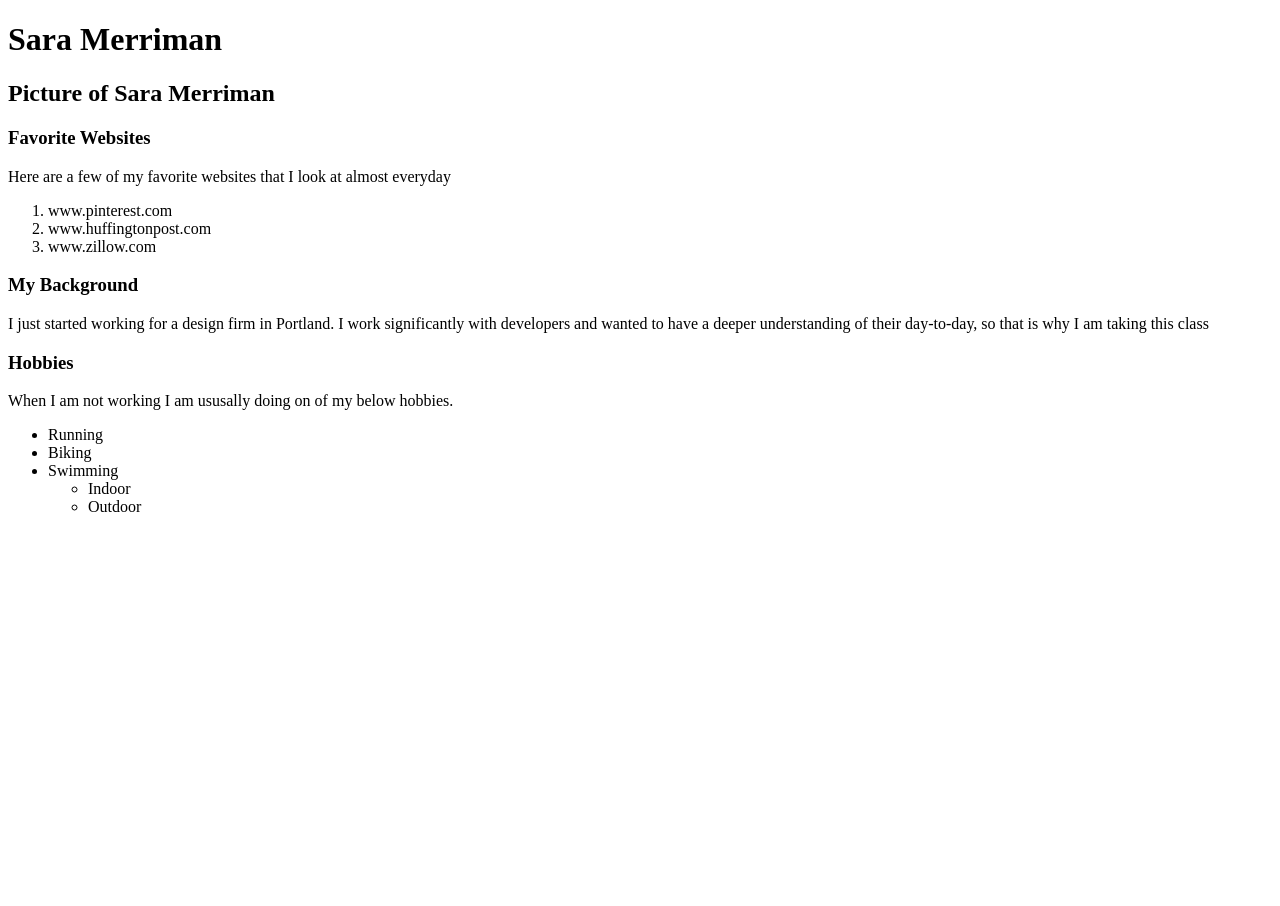
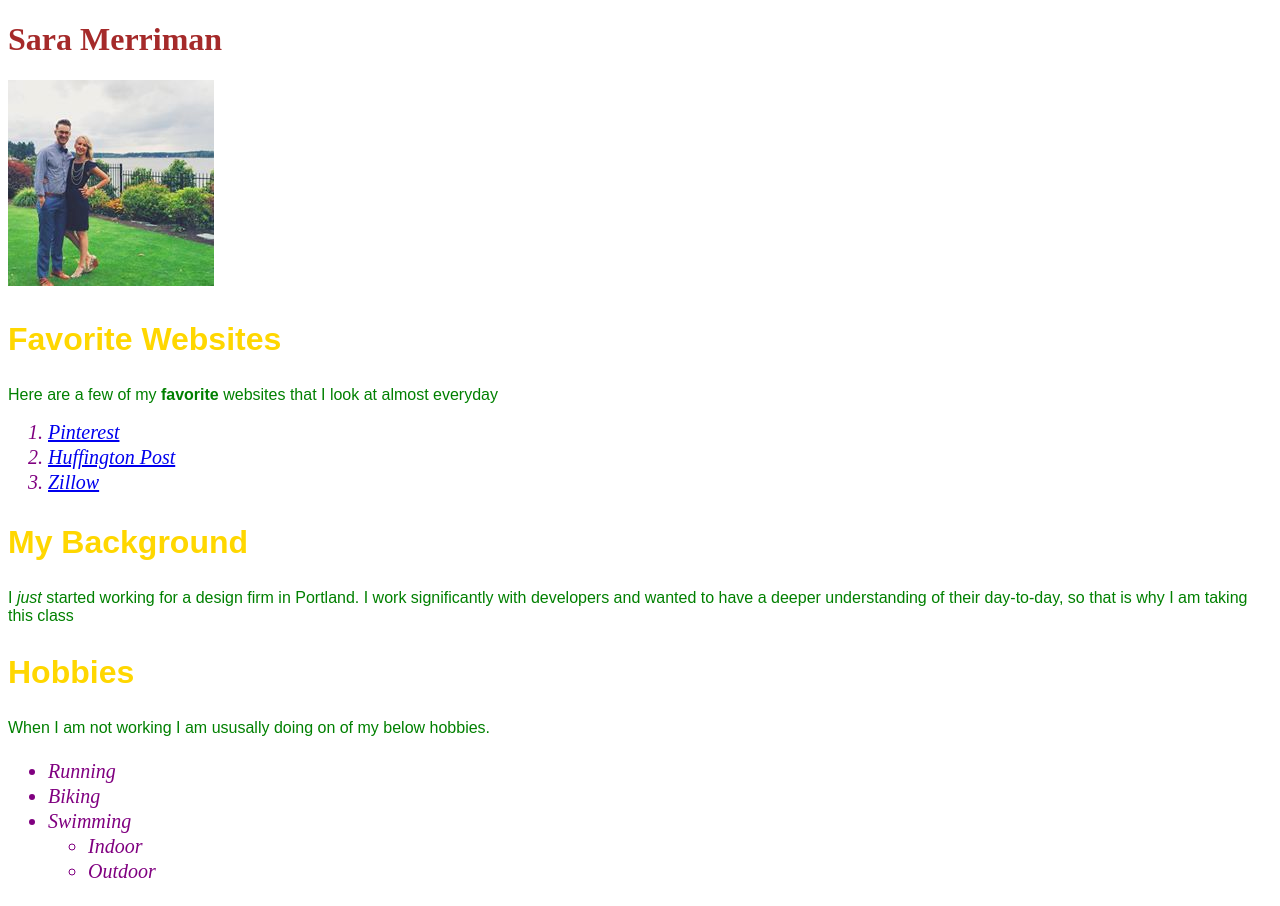
Before and after one commit to SaraMerriman/firstcodereview, a plain HTML site: page Sara Merriman.html in a window 1280 px wide. Before the commit the page ends 800 px from the top, so only its background shows below. Drawn offline with Linux system fonts and the light colour scheme.

Commit message:
Add CSS formating

```diff
--- /dev/null
+++ b/CSS/styles.css
@@ -0,0 +1,27 @@
+h1 {
+  color:brown;
+}
+h2 {
+  font-style:italic;
+}
+p {
+  font-family: arial;
+  color: green;
+}
+ul {
+  font-size: 22px;
+  line-height: 30px;
+  color: purple;
+}
+li {
+  font-size: 20px;
+  line-height: 25px;
+  color: purple;
+  font-style: italic;
+}
+h3 {
+  font-size: 32px;
+  line-height: 30px;
+  font-family: arial;
+  color: gold;
+}
--- a/Sara Merriman.html
+++ b/Sara Merriman.html
@@ -1,23 +1,24 @@
 <!DOCTYPE html>
 <html>
   <head>
+    <link href="css/styles.css" rel="stylesheet" type="text/css" media="all">
     <title>Sara Merriman</title>
   </head>
   <body>
 <h1>Sara Merriman</h1>
-<h2>Picture of Sara Merriman</h2>
+<h2><img src="img/Pic for website.jpg" alt="Picture of Sara Merriman"></h2>
 
 
 <h3>Favorite Websites</h3>
-<p>Here are a few of my favorite websites that I look at almost everyday</p>
+<p>Here are a few of my <strong>favorite</strong> websites that I look at almost everyday</p>
 <ol>
-  <li>www.pinterest.com</li>
-  <li>www.huffingtonpost.com</li>
-  <li>www.zillow.com</li>
+  <li><a href="https://www.pinterest.com/">Pinterest</a></li>
+  <li><a href="http://www.huffingtonpost.com/">Huffington Post</a></li>
+  <li><a href="http://www.zillow.com/">Zillow</a></li>
 </ol>
 
 <h3>My Background</h3>
-<p>I just started working for a design firm in Portland. I work significantly with developers and wanted to have a deeper understanding of their day-to-day, so that is why I am taking this class</p>
+<p>I <em>just</em> started working for a design firm in Portland. I work significantly with developers and wanted to have a deeper understanding of their day-to-day, so that is why I am taking this class</p>
 
 <h3>Hobbies</h3>
 <p>When I am not working I am ususally doing on of my below hobbies.</p>
```
Also changed, not shown: img/Pic for website.jpg (added), 1 other file.
